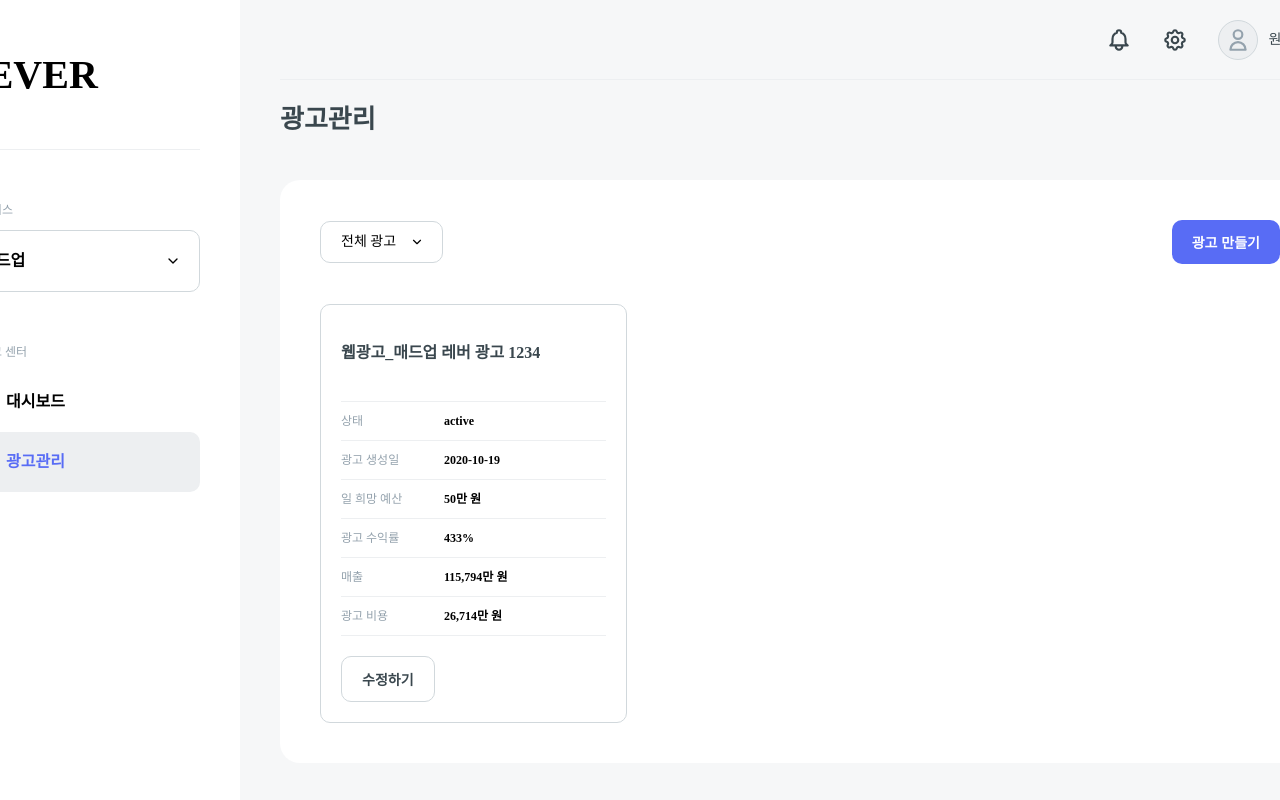
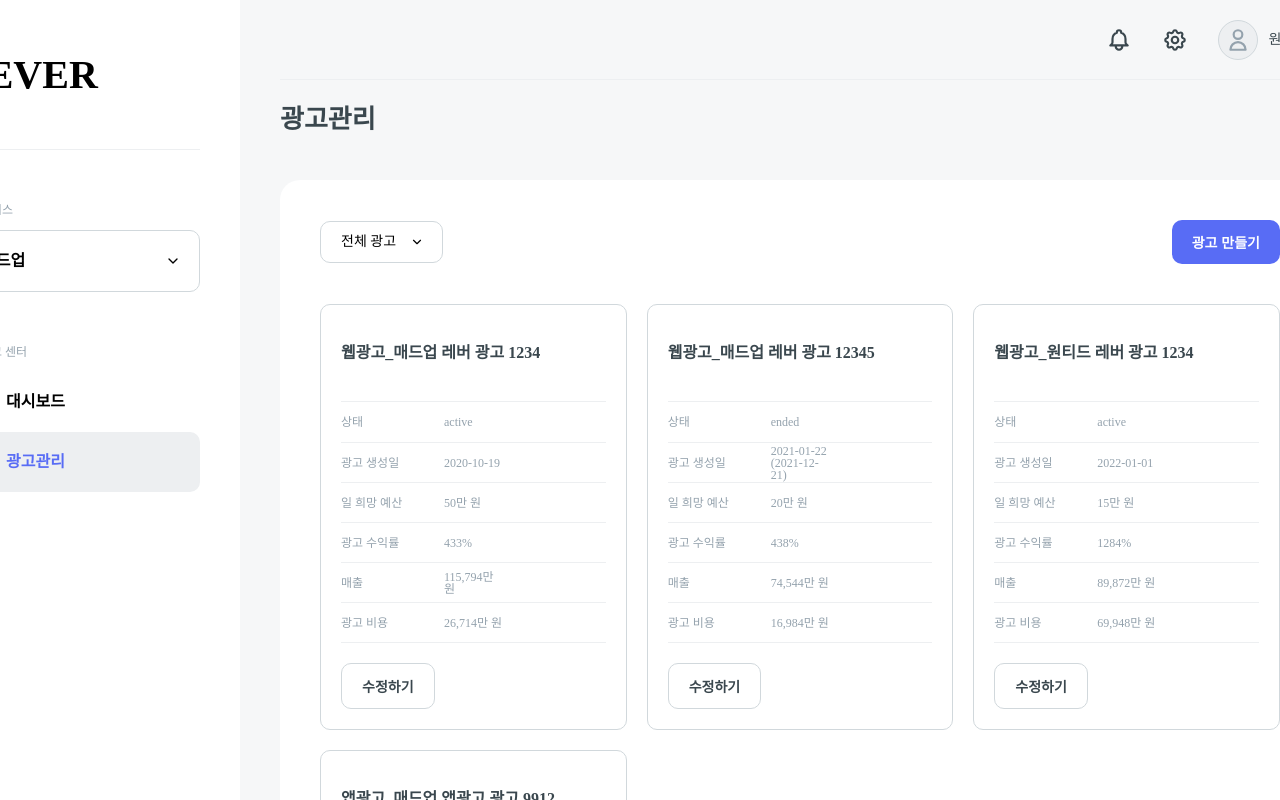
Before and after one commit to seonsy44/advertising-service, a React (Create React App) app: page /dashboard in a window 1280 px wide. Both pictures are taken after a click on the element "광고관리". Shown: the top 800 px of the page. Built offline with nearby package versions, Linux system fonts and the light colour scheme.

Commit message:
feat: useAdCard

```diff
--- a/src/context/AdsContext.tsx
+++ b/src/context/AdsContext.tsx
@@ -8,18 +8,18 @@ type AdsProviderProps = {
 };
 
 type State = {
-  Ads: Advertisement[];
+  ads: Advertisement[];
   editAd: (edited: Advertisement) => void;
 };
 
 const AdsContext = createContext<State | null>(null);
-export const useTrend = () => useContext(AdsContext);
+export const useAds = () => useContext(AdsContext);
 
 export function AdsProvider({ children, adsService }: AdsProviderProps) {
-  const [Ads, setAds] = useState<Advertisement[]>([]);
+  const [ads, setAds] = useState<Advertisement[]>([]);
 
   const editAd = (edited: Advertisement) => {
-    const editedAds = Ads.map((ad) => (ad.id === edited.id ? edited : ad));
+    const editedAds = ads.map((ad) => (ad.id === edited.id ? edited : ad));
     setAds(editedAds);
   };
 
@@ -32,7 +32,7 @@ export function AdsProvider({ children, adsService }: AdsProviderProps) {
     getAds();
   }, []);
 
-  const value = useMemo(() => ({ Ads, editAd }), [Ads]);
+  const value = useMemo(() => ({ ads, editAd }), [ads]);
 
   return <AdsContext.Provider value={value}>{children}</AdsContext.Provider>;
 }
--- /dev/null
+++ b/src/hooks/useAdCard.ts
@@ -0,0 +1,32 @@
+import { useState } from 'react';
+import { Advertisement } from '../types';
+import { parseDate, parseKRW } from '../utils/utils';
+
+function useAdCard(ad: Advertisement) {
+  const {
+    adType,
+    title,
+    status,
+    startDate,
+    endDate,
+    budget,
+    report: { roas, cost, convValue },
+  } = ad;
+
+  const contents = [
+    { data: '상태', content: status },
+    { data: '광고 생성일', content: `${parseDate(startDate, endDate)}` },
+    { data: '일 희망 예산', content: parseKRW(budget) },
+    { data: '광고 수익률', content: `${roas}%` },
+    { data: '매출', content: parseKRW(convValue) },
+    { data: '광고 비용', content: parseKRW(cost) },
+  ];
+
+  const [isEditMode, setIsEditMode] = useState(false);
+
+  const toggleEdit = () => setIsEditMode((cur) => !cur);
+
+  return { contents, isEditMode, toggleEdit };
+}
+
+export default useAdCard;
--- a/src/pages/AdManagement/AdCard.tsx
+++ b/src/pages/AdManagement/AdCard.tsx
@@ -1,60 +1,46 @@
 import styled, { css } from 'styled-components';
 import Button from '../../components/Button';
+import useAdCard from '../../hooks/useAdCard';
 import { flexBox } from '../../styles/mixin';
 import { Advertisement } from '../../types';
 import { adTypes } from '../../utils/conts';
-import { parseDate, parseKRW } from '../../utils/utils';
 
 type AdCardProps = {
   ad: Advertisement;
 };
 
-function AdCard({
-  ad: {
-    adType,
-    title,
-    status,
-    startDate,
-    endDate,
-    budget,
-    report: { roas, cost, convValue },
-  },
-}: AdCardProps) {
-  const contents = [
-    { data: '상태', content: status },
-    { data: '광고 생성일', content: `${parseDate(startDate, endDate)}` },
-    { data: '일 희망 예산', content: parseKRW(budget) },
-    { data: '광고 수익률', content: `${roas}%` },
-    { data: '매출', content: parseKRW(convValue) },
-    { data: '광고 비용', content: parseKRW(cost) },
-  ];
+function AdCard({ ad }: AdCardProps) {
+  const { contents, isEditMode, toggleEdit } = useAdCard(ad);
 
   return (
-    <Container>
+    <Container isEditMode={isEditMode}>
       <Title>
-        {adTypes[adType]}_{title}
+        {adTypes[ad.adType]}_{ad.title}
       </Title>
 
       <Contents>
         {contents.map(({ data, content }) => (
           <Content key={data}>
             <div>{data}</div>
-            {content}
+            {isEditMode && <Input value={content} />}
+            {!isEditMode && <div>{content}</div>}
           </Content>
         ))}
       </Contents>
 
-      <Button customStyle={ButtonStyle}>수정하기</Button>
+      <Button customStyle={ButtonStyle} onClick={toggleEdit}>
+        수정하기
+      </Button>
     </Container>
   );
 }
 
 export default AdCard;
 
-const Container = styled.div`
+const Container = styled.div<{ isEditMode: boolean }>`
   width: 100%;
   padding: 40px 20px 20px 20px;
-  border: 1px solid ${({ theme }) => theme.grey_100};
+  border: 1px solid ${({ theme, isEditMode }) => (isEditMode ? theme.primary : theme.grey_100)};
   border-radius: 10px;
 `;
 
@@ -72,7 +58,7 @@ const Contents = styled.div`
 `;
 
 const Content = styled.div`
-  padding: 13px 0;
+  height: 40px;
   ${flexBox('row', 'flex-start')}
   font-size: 12px;
   font-weight: 700;
@@ -95,3 +81,14 @@ const ButtonStyle = css`
   border: 1px solid ${({ theme }) => theme.grey_100};
   color: ${({ theme }) => theme.grey_800};
 `;
+
+const Input = styled.input`
+  width: 160px;
+  height: 100%;
+  font-size: 12px;
+  color: ${({ theme }) => theme.grey_300};
+
+  &:focus {
+    outline: none;
+  }
+`;
--- a/src/pages/AdManagement/index.tsx
+++ b/src/pages/AdManagement/index.tsx
@@ -2,11 +2,14 @@ import styled from 'styled-components';
 import Button from '../../components/Button';
 import Container from '../../components/Container';
 import DropdownSmall from '../../components/DropdownSmall';
+import { useAds } from '../../context/AdsContext';
 import { flexBox } from '../../styles/mixin';
 import { adManagementOptions } from '../../utils/conts';
 import AdCard from './AdCard';
 
 function AdManagement() {
+  const { ads } = useAds() || {};
+
   return (
     <Container>
       <TopContent>
@@ -15,22 +18,9 @@ function AdManagement() {
       </TopContent>
 
       <AdsContainer>
-        <AdCard
-          ad={{
-            id: 1,
-            adType: 'web',
-            title: '매드업 레버 광고 1234',
-            budget: 500000,
-            status: 'active',
-            startDate: '2020-10-19T00:00:00',
-            endDate: null,
-            report: {
-              cost: 267144117,
-              convValue: 1157942685,
-              roas: 433,
-            },
-          }}
-        />
+        {ads?.map((ad) => (
+          <AdCard key={ad.id} ad={ad} />
+        ))}
       </AdsContainer>
     </Container>
   );
```
